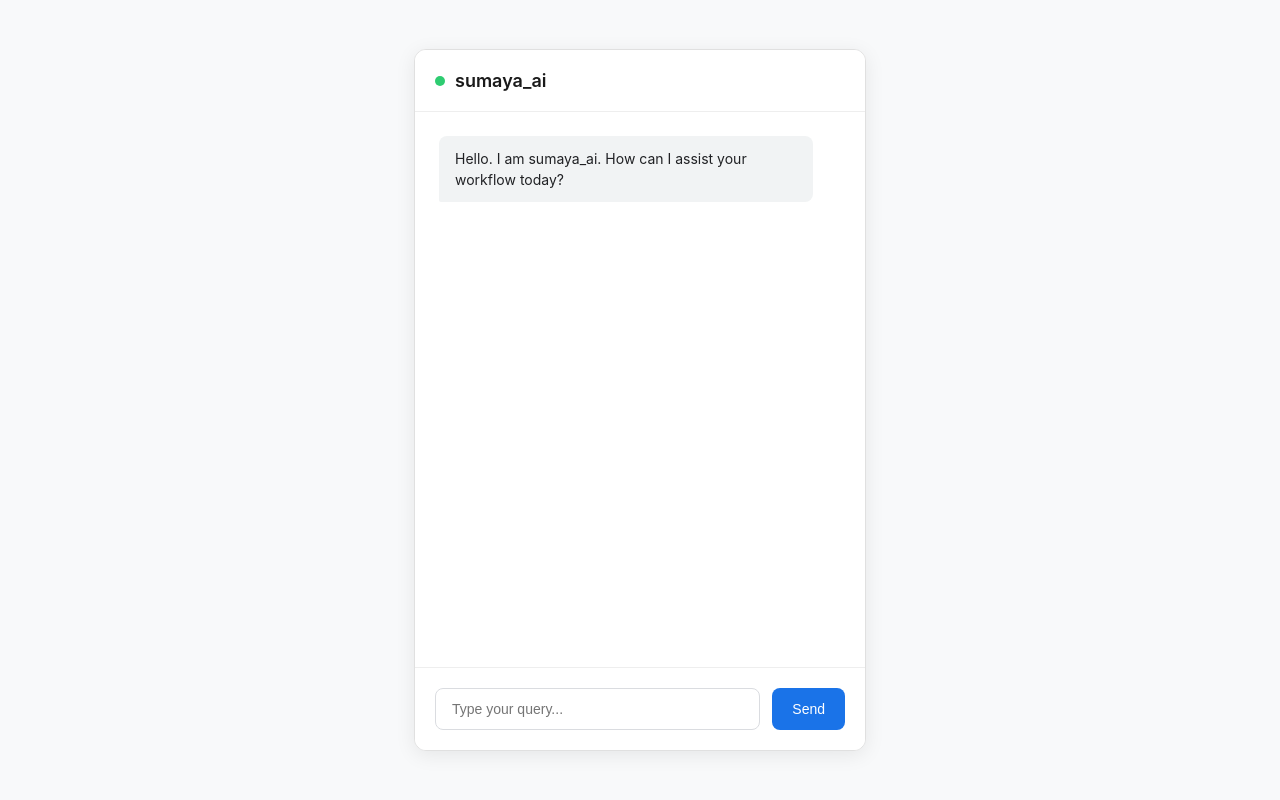
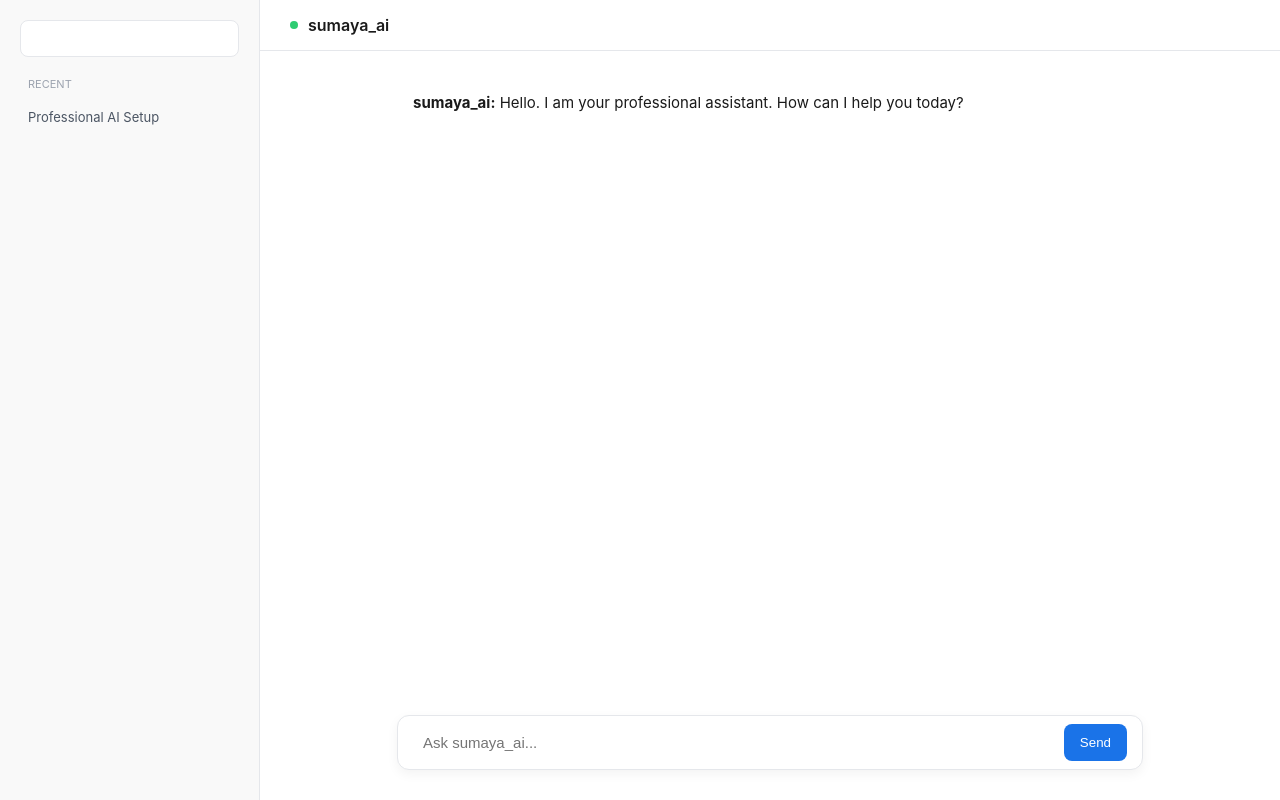
Before and after one commit to sumayaamm/sumaya_ai, a plain HTML site: page index.html in a window 1280 px wide. Drawn offline with Linux system fonts and the light colour scheme.

Commit message:
Update index.html

```diff
--- a/index.html
+++ b/index.html
@@ -3,95 +3,95 @@
 <head>
     <meta charset="UTF-8">
     <meta name="viewport" content="width=device-width, initial-scale=1.0">
-    <title>sumaya_ai</title>
+    <title>sumaya_ai | Dashboard</title>
     <style>
-        /* Professional White & Grey Theme */
-        body { font-family: -apple-system, BlinkMacSystemFont, 'Segoe UI', Roboto, sans-serif; background-color: #f8f9fa; display: flex; justify-content: center; align-items: center; height: 100vh; margin: 0; color: #333; }
-        #chat-container { width: 450px; height: 700px; background: #ffffff; border-radius: 12px; box-shadow: 0 4px 20px rgba(0, 0, 0, 0.08); display: flex; flex-direction: column; overflow: hidden; border: 1px solid #e0e0e0; }
-        #header { background: #ffffff; color: #1a1a1a; padding: 20px; text-align: left; font-size: 18px; font-weight: 600; border-bottom: 1px solid #eee; display: flex; align-items: center; }
-        #header::before { content: ''; display: inline-block; width: 10px; height: 10px; background: #2ecc71; border-radius: 50%; margin-right: 10px; }
-        #chat-box { flex: 1; padding: 24px; overflow-y: auto; display: flex; flex-direction: column; gap: 16px; background: #ffffff; }
-        .message { padding: 12px 16px; border-radius: 8px; max-width: 85%; font-size: 14px; line-height: 1.5; }
-        .user { align-self: flex-end; background: #007aff; color: white; border-bottom-right-radius: 2px; }
-        .ai { align-self: flex-start; background: #f1f3f4; color: #202124; border-bottom-left-radius: 2px; }
-        #input-area { display: flex; padding: 20px; background: #ffffff; border-top: 1px solid #eee; }
-        input { flex: 1; padding: 12px 16px; border: 1px solid #dadce0; border-radius: 8px; outline: none; font-size: 14px; transition: border 0.2s; }
-        input:focus { border-color: #007aff; }
-        button { background: #1a73e8; color: white; border: none; padding: 10px 20px; margin-left: 12px; border-radius: 8px; cursor: pointer; font-weight: 500; font-size: 14px; }
-        button:hover { background: #1765cf; }
+        :root { --sidebar-bg: #f9f9f9; --border: #e5e7eb; --primary: #1a73e8; --bg: #fff; --text: #1a1a1a; }
+        body { font-family: -apple-system, system-ui, sans-serif; margin: 0; display: flex; height: 100vh; background: var(--bg); color: var(--text); }
+
+        /* Sidebar Layout */
+        #sidebar { width: 260px; background: var(--sidebar-bg); border-right: 1px solid var(--border); display: flex; flex-direction: column; padding: 20px; box-sizing: border-box; }
+        #new-chat-btn { background: #fff; border: 1px solid var(--border); padding: 10px; border-radius: 8px; cursor: pointer; font-weight: 500; margin-bottom: 20px; }
+        .history-item { font-size: 13px; padding: 8px; color: #4b5563; border-radius: 6px; cursor: pointer; }
+
+        /* Main Chat Area */
+        #main-content { flex: 1; display: flex; flex-direction: column; position: relative; }
+        #chat-header { padding: 15px 30px; border-bottom: 1px solid var(--border); font-weight: 600; display: flex; align-items: center; }
+        #chat-header::before { content: ''; width: 8px; height: 8px; background: #2ecc71; border-radius: 50%; margin-right: 10px; }
+
+        #chat-box { flex: 1; padding: 40px 15% 100px; overflow-y: auto; display: flex; flex-direction: column; gap: 24px; }
+        .message { max-width: 800px; line-height: 1.6; font-size: 15px; border-radius: 12px; }
+        .user { align-self: flex-end; background: #f1f3f4; padding: 12px 18px; }
+        .ai { align-self: flex-start; padding: 0px; }
+
+        /* Input bar */
+        #input-container { position: absolute; bottom: 30px; left: 0; right: 0; display: flex; justify-content: center; }
+        #input-wrapper { width: 70%; max-width: 800px; display: flex; background: #fff; border: 1px solid var(--border); border-radius: 12px; padding: 8px 15px; box-shadow: 0 4px 12px rgba(0,0,0,0.05); }
+        input { flex: 1; border: none; outline: none; padding: 10px; font-size: 15px; }
+        button { background: var(--primary); color: white; border: none; padding: 8px 16px; border-radius: 8px; cursor: pointer; }
     </style>
 </head>
 <body>
 
-<div id="chat-container">
-    <div id="header">sumaya_ai</div>
-    <div id="chat-box" id="chatbox">
-        <div class="message ai">Hello. I am sumaya_ai. How can I assist your workflow today?</div>
+<div id="sidebar">
+    <button id="new-chat-btn">+ New Chat</button>
+    <div style="font-size: 11px; color: #9ca3af; margin-bottom: 10px; padding-left: 8px;">RECENT</div>
+    <div class="history-item">Professional AI Setup</div>
+</div>
+
+<div id="main-content">
+    <div id="chat-header">sumaya_ai</div>
+    <div id="chat-box">
+        <div class="message ai"><b>sumaya_ai:</b> Hello. I am your professional assistant. How can I help you today?</div>
     </div>
-    <div id="input-area">
-        <input type="text" id="user-input" placeholder="Type your query..." onkeypress="if(event.key === 'Enter') sendMessage()">
-        <button onclick="sendMessage()">Send</button>
+
+    <div id="input-container">
+        <div id="input-wrapper">
+            <input type="text" id="user-input" placeholder="Ask sumaya_ai..." onkeypress="if(event.key === 'Enter') sendMessage()">
+            <button onclick="sendMessage()">Send</button>
+        </div>
     </div>
 </div>
 
 <script>
-    // Remember to paste your restricted API key here
-    const API_KEY = "from openai import OpenAI
-
-client = OpenAI(
-  api_key="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"
-)
-
-response = client.responses.create(
-  model="gpt-5-nano",
-  input="write a haiku about ai",
-  store=True,
-)
-";
+    // PASTE YOUR FREE GOOGLE API KEY HERE
+    const API_KEY = "AIzaSyAMjw01lDO-v-iAlUrxbW_z3NoP98UfXzk";
     const API_URL = `generativelanguage.googleapis.com{API_KEY}`;
 
     async function sendMessage() {
         const input = document.getElementById('user-input');
-        const userText = input.value.trim();
-        if (!userText) return;
+        const text = input.value.trim();
+        if (!text) return;
 
-        addMessage(userText, 'user');
+        addMessage(text, 'user');
         input.value = "";
-
-        const loadingDiv = addMessage("Generating response...", 'ai');
+        const loading = addMessage("Generating response...", 'ai');
 
         try {
             const response = await fetch(API_URL, {
                 method: "POST",
                 headers: { "Content-Type": "application/json" },
                 body: JSON.stringify({
-                    contents: [{ parts: [{ text: `You are sumaya_ai, a professional and concise AI assistant. Respond to: ${userText}` }] }]
+                    contents: [{ parts: [{ text: `You are sumaya_ai, a professional assistant. User: ${text}` }] }]
                 })
             });
 
             const data = await response.json();
-            const aiResponse = data.candidates[0].content.parts[0].text;
-            loadingDiv.textContent = aiResponse;
-        } catch (error) {
-            loadingDiv.textContent = "Connectivity error. Verify API configuration.";
-            console.error(error);
+            const aiText = data.candidates[0].content.parts[0].text;
+            loading.innerHTML = `<b>sumaya_ai:</b> ${aiText}`;
+        } catch (err) {
+            loading.innerHTML = "<b>Error:</b> Check if your API key is correct or if you've hit the limit.";
         }
-
-        const chatBox = document.getElementById('chat-box');
-        chatBox.scrollTop = chatBox.scrollHeight;
     }
 
     function addMessage(text, sender) {
         const chatBox = document.getElementById('chat-box');
         const div = document.createElement('div');
         div.className = `message ${sender}`;
-        div.textContent = text;
+        div.innerHTML = sender === 'ai' ? `<b>sumaya_ai:</b> ${text}` : text;
         chatBox.appendChild(div);
         chatBox.scrollTop = chatBox.scrollHeight;
         return div;
     }
-  Initial sumaya_ai commit
 </script>
-
 </body>
 </html>
```
